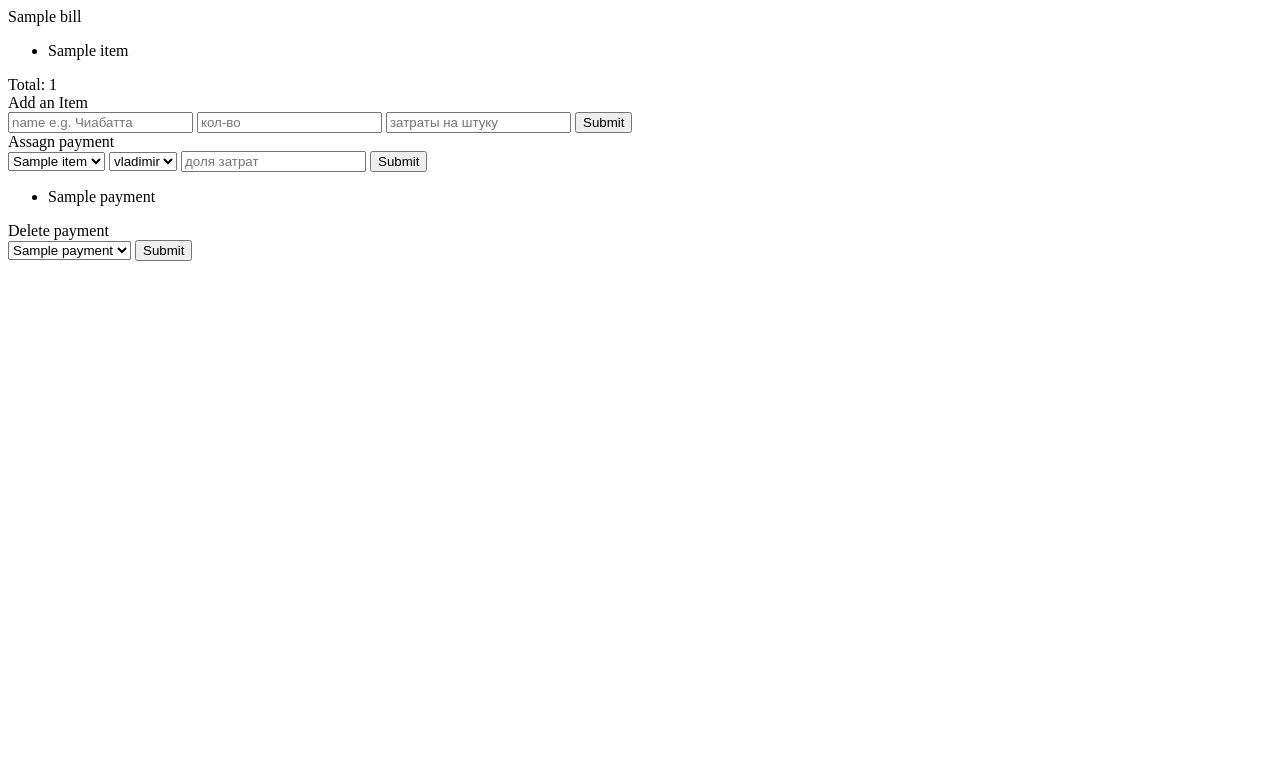
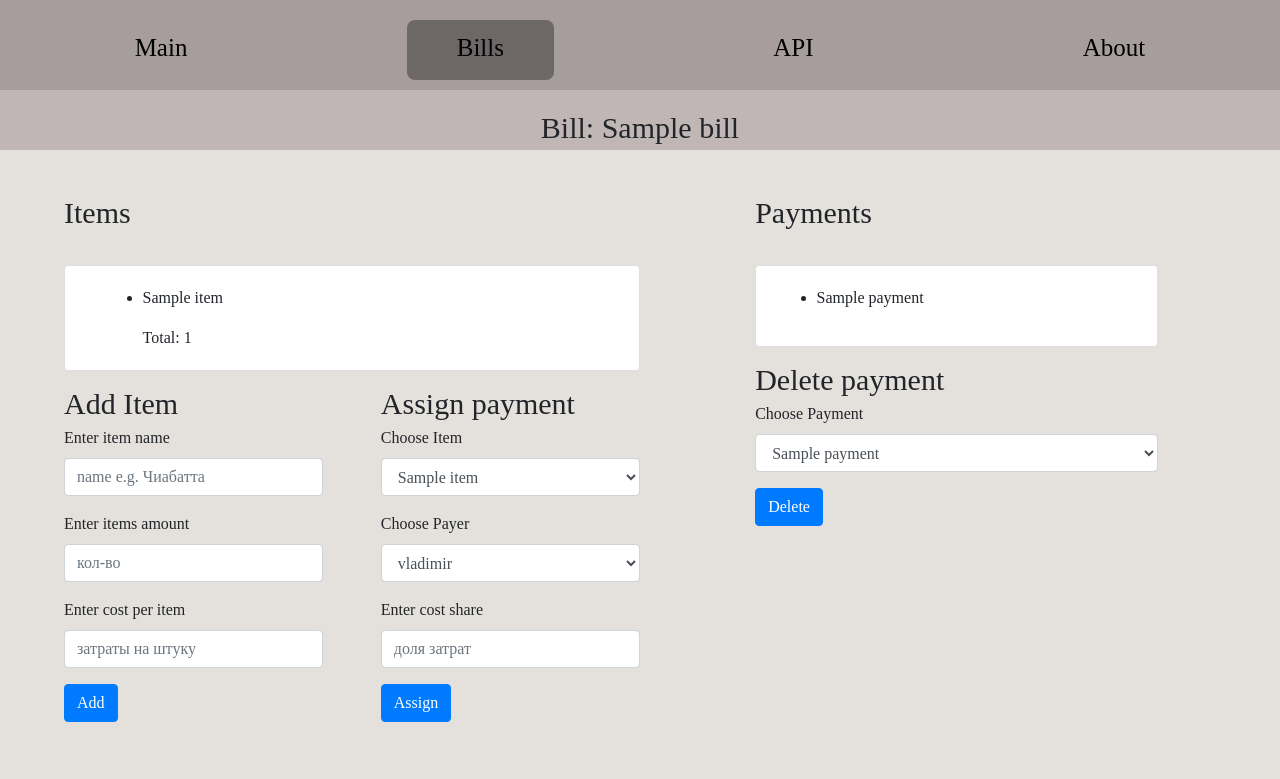
Before and after one commit to VladimirFyodorov/Accounting---Django-Project, a Django app: template bills/templates/bills/bill.html in a window 1280 px wide. Shown: the top 779 px of the page. Run offline with Django 3.2, Linux system fonts and the light colour scheme; data comes from the database, SQL or seed files in the repository; both versions use the stored data as it was after the commit; the template is opened without the code that fills it: values that come from a table or form of the project are taken from there, most other values are stand-ins (such as "Sample title", 1, 10 or a date in 2020).

Commit message:
Frontend_v1

```diff
--- a/Accounting/settings.py
+++ b/Accounting/settings.py
@@ -9,7 +9,7 @@ https://docs.djangoproject.com/en/4.0/topics/settings/
 For the full list of settings and their values, see
 https://docs.djangoproject.com/en/4.0/ref/settings/
 """
-
+import os
 from pathlib import Path
 
 # Build paths inside the project like this: BASE_DIR / 'subdir'.
@@ -123,6 +123,10 @@ USE_TZ = True
 
 STATIC_URL = 'static/'
 
+STATICFILES_DIRS = [
+    os.path.join(BASE_DIR, 'static')
+]
+
 # Default primary key field type
 # https://docs.djangoproject.com/en/4.0/ref/settings/#default-auto-field
 
--- a/bills/templates/bills/bill.html
+++ b/bills/templates/bills/bill.html
@@ -1,9 +1,18 @@
 {% extends 'bills/layout.html' %}
 
 {% block body %}
-    <l1>{{ bill }}</l1>
+<header class="subHeader">
+    <nav>
+        <l1 class="title">Bill: {{ bill }}</l1>
+    </nav>
+</header>
+<div class="mainBox">
+    <div class="ItemsBox">
+        <l1 class="title">Items</l1>
+        <div class="card" style="padding-bottom: 0%;">
+            <div class="card-body">
                 {% if bill.items %}
-        <ul>
+                <ul class="list">
                 {% for item in items %}
                     <li>{{ item }}</li>
                 {% endfor %}
@@ -14,58 +23,87 @@
                 {% else %}
                     <l3>Bill has no items</l3>
                 {% endif %}
-    <div>
-        <l1>Add an Item</l1>
-
+            </div>
+        </div>
+        <div class="subMainBox">
+            <div class="subFormBoxLeft">
+                <l1 class="title">Add Item</l1>
                 <form action="{% url 'bills:add_item' bill.id %}" method="post">
                     {% csrf_token %}
-            <input type="text" placeholder="name e.g. Чиабатта" name="name">
-            <input type="number" placeholder="кол-во" name="amount">
-            <input type="number" placeholder="затраты на штуку" name="cost_per_exemplar">
-            <input type="submit">
+                    <div class="form-group">
+                        <label>Enter item name</label>
+                        <input class="form-control" type="text" placeholder="name e.g. Чиабатта" name="name">
+                    </div>
+                    <div class="form-group">
+                        <label>Enter items amount</label>
+                        <input class="form-control"  type="number" placeholder="кол-во" name="amount">
+                    </div>
+                    <div class="form-group">
+                        <label>Enter cost per item</label>
+                        <input class="form-control"  type="number" placeholder="затраты на штуку" name="cost_per_exemplar">
+                    </div>
+                    <button type="submit" class="btn btn-primary">Add</button>
                 </form>
-
             </div>
-
-    <div>
-        <l1>Assagn payment</l1>
-
+            <div class="subFormBox">
+                <l1 class="title">Assign payment</l1>
                 <form action="{% url 'bills:assign_payment' bill.id %}" method="post">
                     {% csrf_token %}
-            <select name="item">
+                    <div class="form-group">
+                        <label>Choose Item</label>
+                        <select class="form-control" name="item">
                             {% for item in items %}
                                 <option value="{{ item.id }}">{{ item }}</option>
                             {% endfor %}
                         </select>
-            <select name="payer">
+                    </div>
+                    <div class="form-group">
+                        <label>Choose Payer</label>
+                        <select class="form-control" name="payer">
                             {% for user in users %}
                                 <option value="{{ user.id }}">{{ user }}</option>
                             {% endfor %}
                         </select>
-            <input type="number" step="0.01" placeholder="доля затрат" name="paying_part">
-            <input type="submit">
+                    </div>
+                    <div class="form-group">
+                        <label>Enter cost share</label>
+                        <input class="form-control"  type="number" step="0.01" placeholder="доля затрат" name="paying_part">
+                    </div>
+                    <button type="submit" class="btn btn-primary">Assign</button>
                 </form>
-
+            </div>
+        </div>
     </div>
 
-    <div>
-        <ul>
+
+    <div class="paymentsBox">
+        <l1 class="title">Payments</l1>
+        <div class="card" style="padding-bottom: 0%; margin-bottom: 10px;">
+            <div class="card-body">
+                {% if payments %}
+                    <ul class="list">
                     {% for payment in payments %}
                         <li>{{ payment }}</li>
                     {% endfor %}
                     </ul>
+                {% else %}
+                    <l3>Bill has no payments</l3>
+                {% endif %}
             </div>
-        <l1>Delete payment</l1>
+        </div>
+        <l1 class="title">Delete payment</l1>
         <form action="{% url 'bills:delete_payment' bill.id %}" method="post">
             {% csrf_token %}
-            <select name="payment">
+            <div class="form-group">
+                <label>Choose Payment</label>
+                <select class="form-control" name="payment">
                     {% for payment in payments %}
                         <option value="{{ payment.id }}">{{ payment }}</option>
                     {% endfor %}
                 </select>
-            <input type="submit" placeholder="delete">
+            </div>
+            <button type="submit" class="btn btn-primary">Delete</button>
         </form>
-    <div>
-
+    </div>
 </div>
 {% endblock %}
--- a/bills/templates/bills/layout.html
+++ b/bills/templates/bills/layout.html
@@ -1,9 +1,23 @@
+{% load static %}
+
 <!DOCTYPE html>
 <html lang="en">
     <head>
+        <link rel="stylesheet" href="https://cdn.jsdelivr.net/npm/bootstrap@4.3.1/dist/css/bootstrap.min.css" integrity="sha384-ggOyR0iXCbMQv3Xipma34MD+dH/1fQ784/j6cY/iJTQUOhcWr7x9JvoRxT2MZw1T" crossorigin="anonymous">
+        <link rel="stylesheet" type="text/css" href="{% static '/css/main.css' %}">
         <title>Bills</title>
     </head>
     <body>
+        <header>
+            <nav>
+                <ul class="menu">
+                    <li class="menu-item"><a href= {% url 'users:index' %}>Main</a></li>
+                    <li class="menu-item-current"><a href= {% url 'bills:index' %}>Bills</a></li>
+                    <li class="menu-item">API</li>
+                    <li class="menu-item">About</li>
+                </ul>
+            </nav>
+        </header>
         {% block body %}
         {% endblock %}
     </body>
--- /dev/null
+++ b/static/css/main.css
@@ -0,0 +1,133 @@
+* {
+    margin: 0;
+    padding: 0;
+    box-sizing: border-box;
+}
+body {
+    height: 670px;
+    background-color: rgb(228, 224, 220);
+    -webkit-background-size: cover;
+    background-size: cover;
+    padding-top: 150px;
+    font-family: "Cuprum"
+}
+header {
+    position: fixed;
+    top:0;
+    width: 100%;
+    height: 90px;
+    padding-top: 20px;
+    background-color: rgb(167, 157, 157);
+    z-index:2;
+}
+
+.subHeader {
+    position: fixed;
+    top:90px;
+    width: 100%;
+    height: 60px;
+    background-color: rgb(192, 182, 182);
+    z-index:2;
+    list-style-type: none;
+    display: flex;
+    justify-content: space-around;
+    align-items: flex-end;
+}
+
+.menu {
+    list-style-type: none;
+    display: flex;
+    justify-content: space-around;
+    align-items: flex-end;
+}
+
+.menu-item {
+    color: black;
+    height: 60px;
+    line-height: 55px;
+    padding-right: 50px;
+    padding-left: 50px;
+    cursor: pointer;
+    font-size: 25px;
+    font-family:Ubuntu;
+    border-radius: 8px;
+}
+.menu-item-current {
+    color: black;
+    height: 60px;
+    line-height: 55px;
+    padding-right: 50px;
+    padding-left: 50px;
+    cursor: pointer;
+    font-size: 25px;
+    font-family:Ubuntu;
+    border-radius: 8px;
+    background-color: rgb(109, 103, 103);
+}
+
+.menu-item:hover {
+    background-color: rgb(109, 103, 103)
+}
+a {
+    color:black;
+    text-decoration: none;
+}
+.mainBox {
+    display: flex;
+    margin: 0 5%;
+    padding-top: 40px
+}
+.subMainBox {
+    display: flex;
+    padding-top: 10px
+}
+
+.subFormBox {
+    width: 50%;
+    padding-left: 5%;
+    padding-bottom: 10%;
+}
+.subFormBoxLeft {
+    width: 50%;
+    padding-right: 5%;
+    padding-bottom: 10%;
+}
+
+.listBox {
+    font-weight: 500;
+    font-size: 16px;
+    width: 35%;
+}
+
+.actionsBox {
+    width: 30%;
+    padding-left: 10%;
+}
+
+.ItemsBox {
+    font-weight: 500;
+    font-size: 16px;
+    width: 50%;
+}
+.paymentsBox {
+    width: 45%;
+    padding-left: 10%;
+    margin-bottom: 20%;
+}
+
+.list{
+    text-align: left;
+}
+
+.title {
+    margin: 0 auto;
+    text-align: center;
+    font-size: 30px;
+}
+
+.card {
+    margin-top: 30px;
+    padding-left: 10%;
+    padding-right: 10%;
+    padding-bottom: 10%;
+}
--- a/users/templates/users/login.html
+++ b/users/templates/users/login.html
@@ -4,7 +4,7 @@
     {% if message %}
         <div>{{ message }}</div>
     {% endif %}
-    <form action="{% url 'login' %}" method="post">
+    <form action="{% url 'users:login' %}" method="post">
         {% csrf_token %}
         <input type="text" name="username" placeholder="username">
         <input type="password" name="password" placeholder="password">
--- a/users/templates/users/user.html
+++ b/users/templates/users/user.html
@@ -11,7 +11,7 @@
         {% if account_payable_by_lender %}
             <ul>
                 {% for key, value in account_payable_by_lender.items %}
-                    <li><a href="{% url 'pay' key %}">You owe {{ value }} to {{ key }}</a></li>
+                    <li><a href="{% url 'users:pay' key %}">You owe {{ value }} to {{ key }}</a></li>
                 {% endfor %}
             </ul>
         {% endif %}
@@ -27,7 +27,7 @@
         {% if account_receivable_by_borrower %}
             <ul>
                 {% for key, value in account_receivable_by_borrower.items %}
-                    <li><a href="{% url 'receive' key %}">{{ key }} ows you {{ value }}</a></li>
+                    <li><a href="{% url 'users:receive' key %}">{{ key }} ows you {{ value }}</a></li>
                 {% endfor %}
             </ul>
         {% endif %}
@@ -39,6 +39,6 @@
         {% endif %}
     </div>
     <ul>
-        <a href="{% url 'logout' %}">Log Out</a>
+        <a href="{% url 'users:logout' %}">Log Out</a>
     </ul>
 {% endblock %}
--- a/users/urls.py
+++ b/users/urls.py
@@ -1,6 +1,7 @@
 from django.urls import path
 from . import views
 
+app_name = 'users'
 urlpatterns = [
     path('', views.index, name='index'),
     path('login', views.login_view, name='login'),
```
Also changed, not shown: bills/templates/bills/index.html (+39 -13 lines), users/templates/users/layout.html (+14 -0 lines), users/views.py (+4 -4 lines), db.sqlite3. Lines whose indentation alone changed are shown as unchanged.
